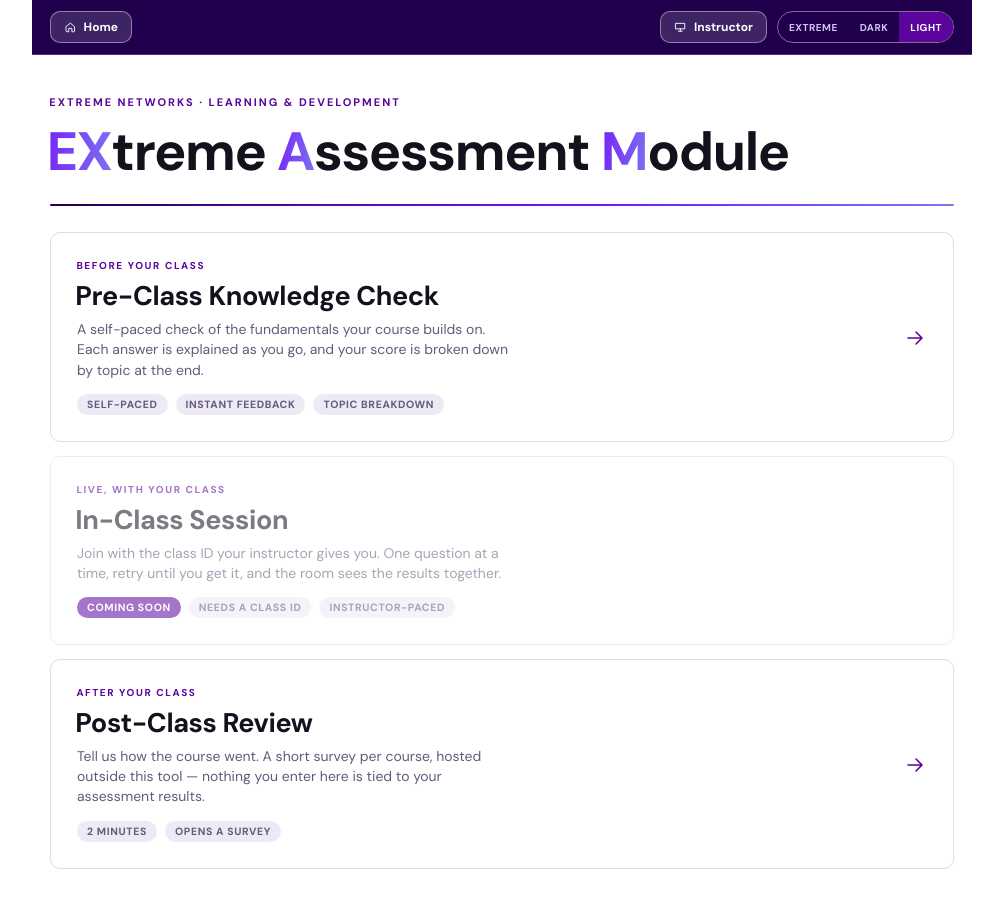
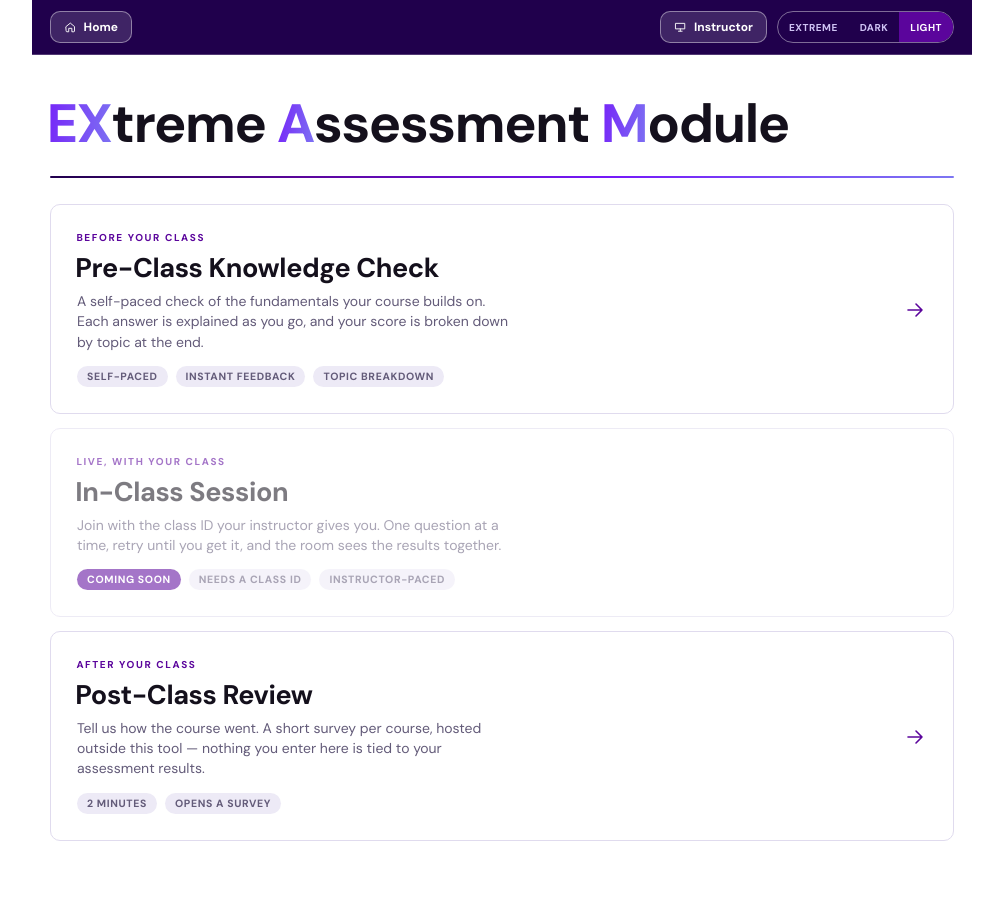
Before and after one commit to ggarzaExtreme/EXAM, a website: page index.html in a window 1280 px wide. Shown: the whole page, without its empty margins (138-1141 px from the left). Drawn offline with Linux system fonts and the light colour scheme.

Commit message:
Update index.html

```diff
--- a/index.html
+++ b/index.html
@@ -3,7 +3,7 @@
 <head>
     <meta charset="UTF-8">
     <meta name="viewport" content="width=device-width, initial-scale=1.0">
-    <title>EXAM · Extreme Assessment Module | Extreme Networks</title>
+    <title>EXAM · Extreme Assessment Module</title>
     <link rel="preconnect" href="https://fonts.googleapis.com">
     <link rel="preconnect" href="https://fonts.gstatic.com" crossorigin>
     <link href="https://fonts.googleapis.com/css2?family=DM+Sans:wght@400;500;700&display=swap" rel="stylesheet">
@@ -900,7 +900,7 @@
             <!-- Mode Selection Screen -->
             <div class="screen active" id="modeSelectionScreen">
                 <div class="hero">
-                    <span class="hero-kicker">Extreme Networks · Learning &amp; Development</span>
+                    <!-- <span class="hero-kicker">Extreme Networks · Learning &amp; Development</span> -->
                     <h1><span class="grad">EX</span>treme <span class="grad">A</span>ssessment <span class="grad">M</span>odule</h1>
                 </div>
 
```
